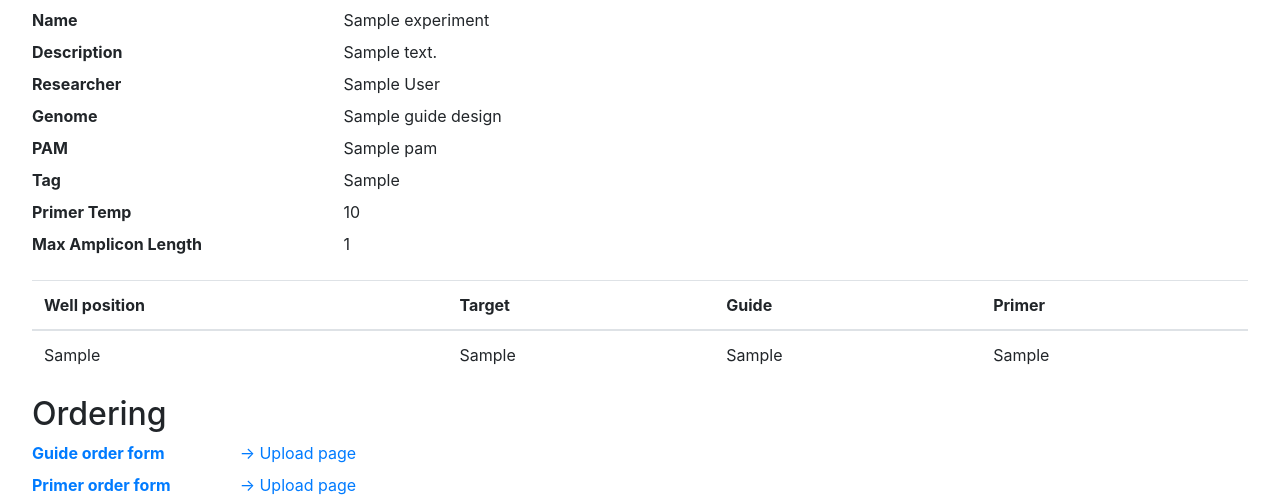
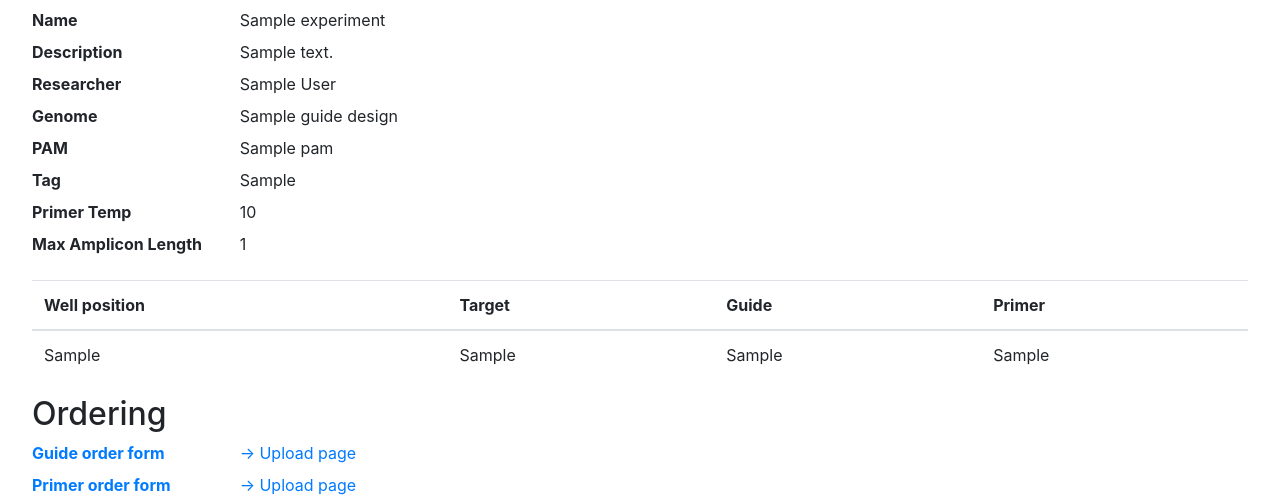
Before and after one commit to czbiohub-sf/crispycrunch, a Django app: template main/templates/experiment-summary.html in a window 1280 px wide. Shown: the part 80-584 px from the top of the page. Run offline with Django 3.2, Linux system fonts and the light colour scheme; tables that the repository leaves empty hold one stand-in row (values such as "Sample post"); the template is opened without the code that fills it: values that come from a table or form of the project are taken from there, most other values are stand-ins (such as "Sample title", 1, 10 or a date in 2020); data that the repository does not hold is empty; parts of the project's set-up code (start-up, migrations or seed data) failed here and were passed over; some libraries are stand-ins or nearby versions.

Commit message:
add experiment summary

```diff
--- a/main/models.py
+++ b/main/models.py
@@ -84,19 +84,15 @@ class GuideDesign(models.Model):
 class GuideSelection(models.Model):
     guide_design = models.ForeignKey(GuideDesign, on_delete=models.PROTECT)
     selected_guides_tagin = JSONField(null=True, default={}, blank=True,
-        help_text='sgRNAs from tagin.stembio.org')
+                                      help_text='sgRNAs from tagin.stembio.org')
     selected_donors = JSONField(null=True, default={}, blank=True,
-        help_text='ssDNAs from tagin.stembio.org')
+                                help_text='ssDNAs from tagin.stembio.org')
     selected_guides = JSONField(null=True, default={}, blank=True,
-        help_text='sgRNAs from crispor.tefor.net')
+                                help_text='sgRNAs from crispor.tefor.net')
     # TODO (gdingle): temp for debuggin
 
     def __str__(self):
         return 'GuideSelection({}, ...)'.format(self.selected_guides)
-
-    def order_form(self):
-        # TODO (gdingle): implement IDT order form from selection
-        raise
 
 
 class GuidePlateLayout(models.Model):
@@ -141,14 +137,10 @@ class PrimerSelection(models.Model):
     primer_design = models.ForeignKey(PrimerDesign, on_delete=models.PROTECT)
     # TODO (gdingle): extract primer into own model
     selected_primers = JSONField(null=True, default={}, blank=True,
-        help_text='Primers from crispor.tefor.net')
+                                 help_text='Primers from crispor.tefor.net')
 
     def __str__(self):
         return 'PrimerSelection({}, ...)'.format(self.selected_primers)
-
-    def order_form(self):
-        # TODO (gdingle): implement IDT order form from selection
-        raise
 
 
 class PrimerPlateLayout(models.Model):
--- a/main/templates/experiment-summary.html
+++ b/main/templates/experiment-summary.html
@@ -3,24 +3,24 @@
 {% block content %}
 
 <dl class="row">
-  <dt class="col-sm-3">Name</dt>
-  <dd class="col-sm-9">{{ experiment.name }}</dd>
-  <dt class="col-sm-3">Description</dt>
-  <dd class="col-sm-9">{{ experiment.description }}</dd>
-  <dt class="col-sm-3">Researcher</dt>
-  <dd class="col-sm-9">{{ experiment.researcher.first_name }} {{ experiment.researcher.last_name }}</dd>
-  <dt class="col-sm-3">Genome</dt>
-  <dd class="col-sm-9">{{ guide_design.genome }}</dd>
-  <dt class="col-sm-3">PAM</dt>
-  <dd class="col-sm-9">{{ guide_design.pam }}</dd>
+  <dt class="col-sm-2">Name</dt>
+  <dd class="col-sm-10">{{ experiment.name }}</dd>
+  <dt class="col-sm-2">Description</dt>
+  <dd class="col-sm-10">{{ experiment.description }}</dd>
+  <dt class="col-sm-2">Researcher</dt>
+  <dd class="col-sm-10">{{ experiment.researcher.first_name }} {{ experiment.researcher.last_name }}</dd>
+  <dt class="col-sm-2">Genome</dt>
+  <dd class="col-sm-10">{{ guide_design.genome }}</dd>
+  <dt class="col-sm-2">PAM</dt>
+  <dd class="col-sm-10">{{ guide_design.pam }}</dd>
   {% if guide_design.tag_in %}
-  <dt class="col-sm-3">Tag</dt>
-  <dd class="col-sm-9">{{ guide_design.tag_in }}</dd>
+  <dt class="col-sm-2">Tag</dt>
+  <dd class="col-sm-10">{{ guide_design.tag_in }}</dd>
   {% endif %}
-  <dt class="col-sm-3">Primer Temp</dt>
-  <dd class="col-sm-9">{{ primer_design.primer_temp }}</dd>
-  <dt class="col-sm-3">Max Amplicon Length</dt>
-  <dd class="col-sm-9">{{ primer_design.max_amplicon_length }}</dd>
+  <dt class="col-sm-2">Primer Temp</dt>
+  <dd class="col-sm-10">{{ primer_design.primer_temp }}</dd>
+  <dt class="col-sm-2">Max Amplicon Length</dt>
+  <dd class="col-sm-10">{{ primer_design.max_amplicon_length }}</dd>
 
 </dl>
 
--- a/main/views.py
+++ b/main/views.py
@@ -123,14 +123,14 @@ class GuideSelectionView(CreatePlusView):
                                     for g in guide_design.donor_data),
             # TODO (gdingle): temp for debuggin
             'selected_guides_tagin': dict((g['metadata']['chr_loc'], g['guide_seqs'])
-                                    for g in guide_design.donor_data),
+                                          for g in guide_design.donor_data),
         }
 
     def plus(self, obj):
         obj.guide_design = GuideDesign.objects.get(id=self.kwargs['id'])
         # TODO (gdingle): this is awkward
         obj.selected_guides = dict((target, dict(islice(guides.items(), 1)))
-            for target, guides in obj.selected_guides.items())
+                                   for target, guides in obj.selected_guides.items())
         return obj
 
     def get_context_data(self, **kwargs):
@@ -270,9 +270,9 @@ class ExperimentSummaryView(View):
                 guide,
                 guide_plate_layout.layout.well_seqs[pos],
                 primer_plate_layout.layout.well_seqs[pos],
+                # TODO (gdingle): donor_seqs
             ))
         return rows
-
 
 
 class OrderFormView(DetailView):
```
Also changed, not shown: crisporclient/__init__.py (+7 -3 lines), main/platelayout.py (+5 -2 lines), 1 other file.
